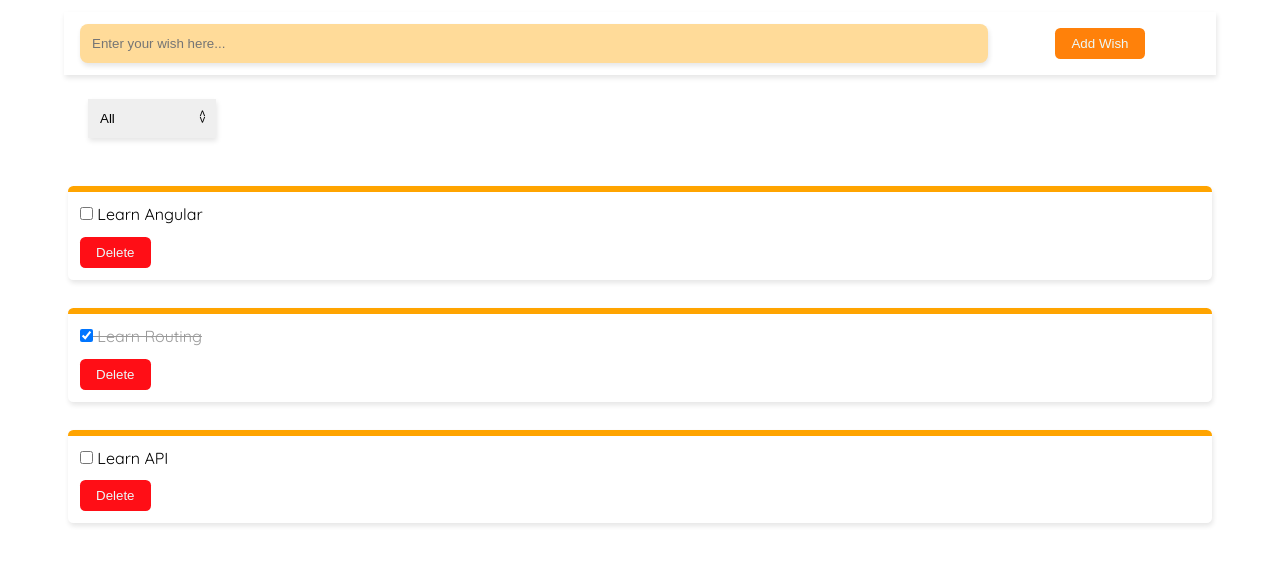
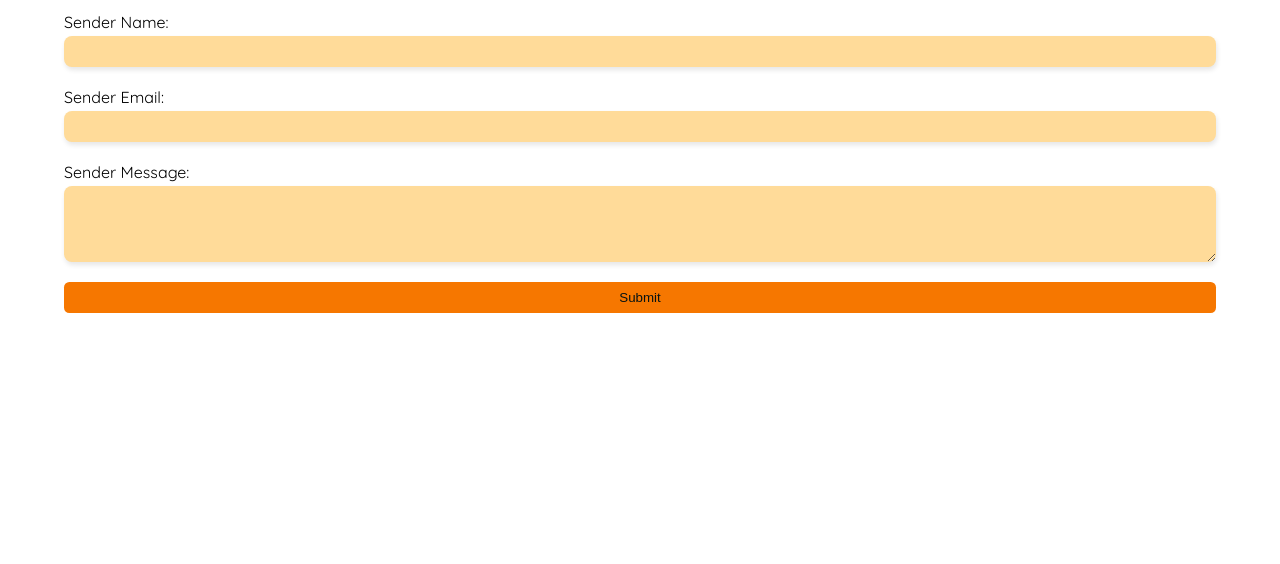
Before and after one commit to amrameen769/wishlist, an Angular app: page / in a window 1280 px wide. Shown: the top 564 px of the page. Built offline with nearby package versions, Linux system fonts and the light colour scheme; what ngx-markdown would draw is missing.

Commit message:
created contact form and updated imageo

```diff
--- a/src/app/app.component.html
+++ b/src/app/app.component.html
@@ -1 +1,2 @@
-<app-wish></app-wish>
+<!-- <app-wish></app-wish> -->
+<app-contact-form></app-contact-form>
--- a/src/app/app.module.ts
+++ b/src/app/app.module.ts
@@ -7,6 +7,7 @@ import { MarkdownModule} from 'ngx-markdown';
 import { CodeHighlighterComponent } from './code-highlighter/code-highlighter.component';
 import { HttpClient, HttpClientModule } from '@angular/common/http';
 import { WishModule } from './wish/wish.module';
+import { ContactModule } from './contact/contact.module';
 
 @NgModule({
   declarations: [
@@ -19,7 +20,8 @@ import { WishModule } from './wish/wish.module';
     MarkdownModule.forRoot({
       loader: HttpClient
     }),
-    WishModule
+    WishModule,
+    ContactModule
   ],
   providers: [
     EventService,
--- /dev/null
+++ b/src/app/contact/contact-form/contact-form.component.html
@@ -0,0 +1,16 @@
+<div class="container">
+    <form class="d-flex d-flex-col" action="process_form.php" method="post">
+        <label for="senderName">Sender Name:</label>
+        <input class="form-group form-input" type="text" id="senderName" name="senderName" required>
+        <br>
+
+        <label for="senderEmail">Sender Email:</label>
+        <input class="form-group form-input" type="email" id="senderEmail" name="senderEmail" required>
+        <br>
+
+        <label for="senderMessage">Sender Message:</label>
+        <textarea class="form-group form-input" id="senderMessage" name="senderMessage" rows="4" required></textarea>
+        <br>
+        <input class="btn btn-light-secondary" type="submit" value="Submit">
+    </form>
+</div>
--- /dev/null
+++ b/src/app/contact/contact-form/contact-form.component.ts
@@ -0,0 +1,21 @@
+import { Component, OnInit } from '@angular/core';
+import { FormControl } from '@angular/forms';
+
+@Component({
+  selector: 'app-contact-form',
+  templateUrl: './contact-form.component.html',
+  styleUrls: ['./contact-form.component.css']
+})
+export class ContactFormComponent implements OnInit{
+
+  constructor () {}
+
+  ngOnInit(): void {
+
+  }
+
+  senderName = new FormControl('');
+  senderEmail = new FormControl('');
+  senderMessage = new FormControl('');
+
+}
--- a/src/imageo/_grid.scss
+++ b/src/imageo/_grid.scss
@@ -23,6 +23,12 @@ $align-layout-values: stretch, center, flex-start, flex-end, start, end;
 
 .d-flex {
  display: flex;
+}
+
+@each $key, $val in $directions {
+ .d-flex-#{$key} {
+  flex-direction: $val;
+ }
 }
 
 .flex-grow {
--- a/src/imageo/_variable.scss
+++ b/src/imageo/_variable.scss
@@ -52,3 +52,9 @@ $font-size-sm: calc($base-font-size * 0.75);
 $font-size-lg: calc($base-font-size * 1.5);
 $font-size-xl: calc($base-font-size * 2);
 $font-size-xxl: calc($base-font-size * 3);
+
+// Grid Properties
+$directions: (
+ row: row,
+ col: column,
+);
--- a/src/imageo/components/input/_input.scss
+++ b/src/imageo/components/input/_input.scss
@@ -1,4 +1,9 @@
 @use "sass:math";
+
+.form-group {
+ padding: 0.5rem;
+ margin-top: 0.25rem;
+}
 
 .form-input {
  border: none;
@@ -35,14 +40,14 @@ select {
   position: absolute;
   pointer-events: none;
  }
- &:before {
-  content: "";
-  right: 6px;
-  top: 0px;
-  width: 20px;
-  height: 20px;
-  position: absolute;
-  pointer-events: none;
-  display: block;
- }
+ //  &:before {
+ //   content: "";
+ //   right: 6px;
+ //   top: 0px;
+ //   width: 20px;
+ //   height: 20px;
+ //   position: absolute;
+ //   pointer-events: none;
+ //   display: block;
+ //  }
 }
```
Also changed, not shown: src/app/contact/contact.module.ts (added, +20 -0 lines), src/app/contact/contact-form/contact-form.component.css (added), 1 other file (tests, documents, lock files or other folders). Lines whose indentation alone changed are shown as unchanged.
